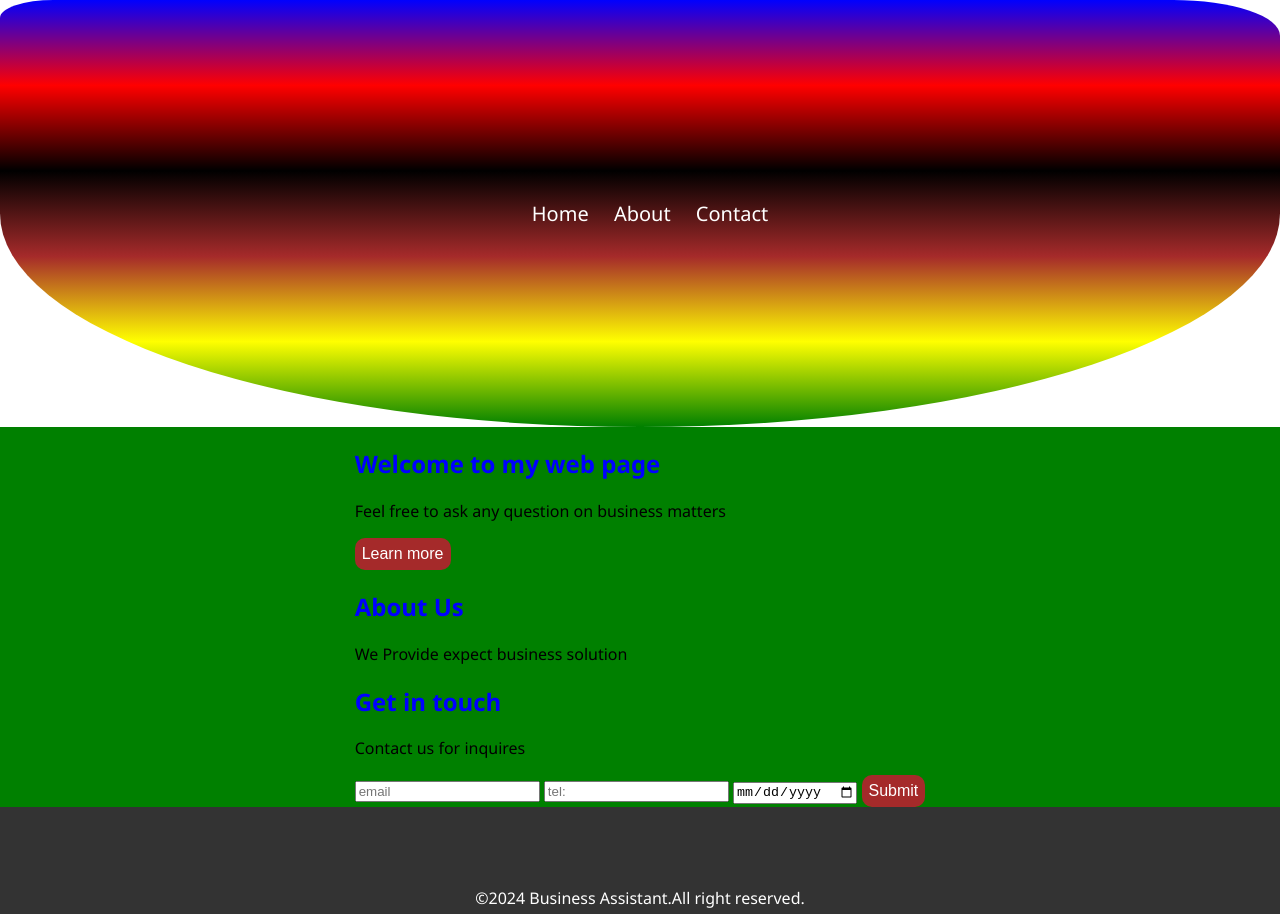
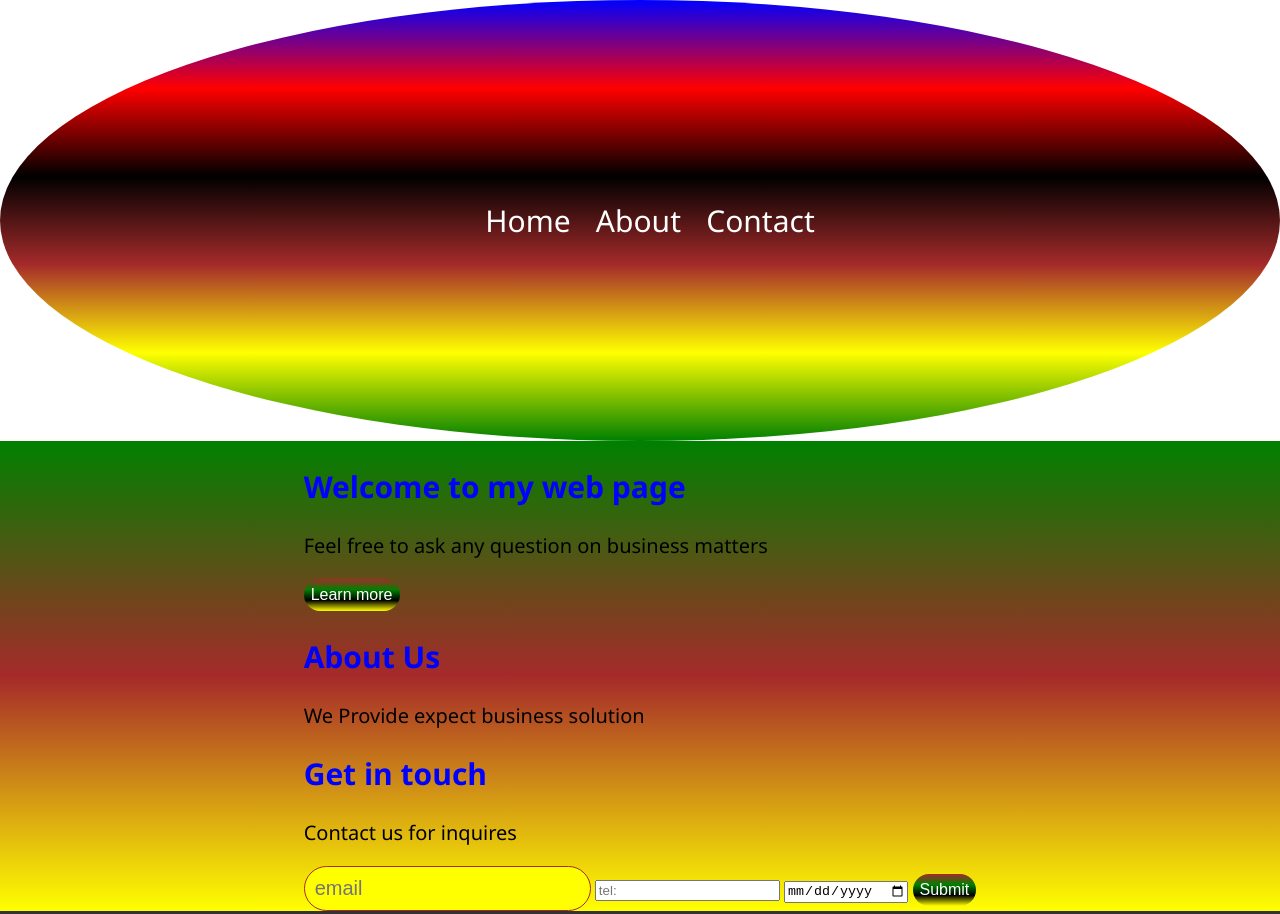
Before and after one commit to MIRACLEMUM/sunny16, a plain HTML site: page index.html in a window 1280 px wide. Shown: the top 914 px of the page. Drawn offline with Linux system fonts and the light colour scheme.

Commit message:
Update style.css

```diff
--- a/style.css
+++ b/style.css
@@ -9,9 +9,9 @@ header{
     padding: 10em;
     text-align: center;
     font-size: 20px;
-    border-radius: 60%;
-    border-top-left-radius: 5%;
-    border-top-right-radius: 10%;
+    border-radius: 50%;
+    border-top-right-radius: 20;
+
 
 
 }
@@ -28,6 +28,7 @@ nav li{
 nav a{
     color: #fff;
     text-decoration:none;
+    font-size: 30px;
 
 }
 main{
@@ -35,21 +36,42 @@ main{
   flex-direction: column;
   align-items: center;
   box-shadow:0 2px 4px rgba(0, 0, 0, 0) ;
-  background-color: green;
+  background-image: linear-gradient(green,brown,yellow);
+
+
 
 }
 
 h1 ,h2{
     color: blue;
+    font-size: 30px;
+
+
 }
+section p{
+    font-size: 20px;
+
+}
+
+input[type="email"]{
+    font-size: 20px;
+    padding: 10px;
+    border: 1px solid brown;
+    border-radius: 30px;
+    background-color: yellow;
+}
+
+
+
 button{
-    background-color:brown;
+    background-image: linear-gradient(brown,green,black,yellow);
     color: #fff;
     border: 7px;
     padding: 7px;
     font-size: medium;
-    border-radius: 10px;
+    border-radius: 30px;
     cursor: pointer;
+
 }
 button:hover{
     background-color: blue;
```
